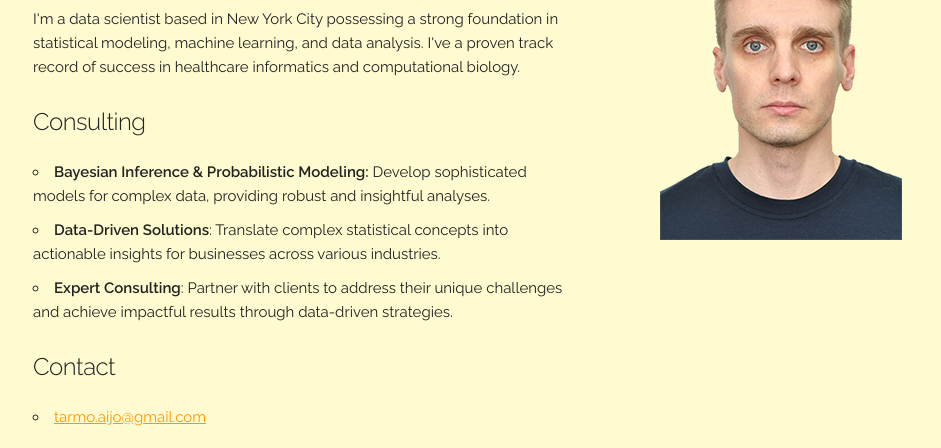
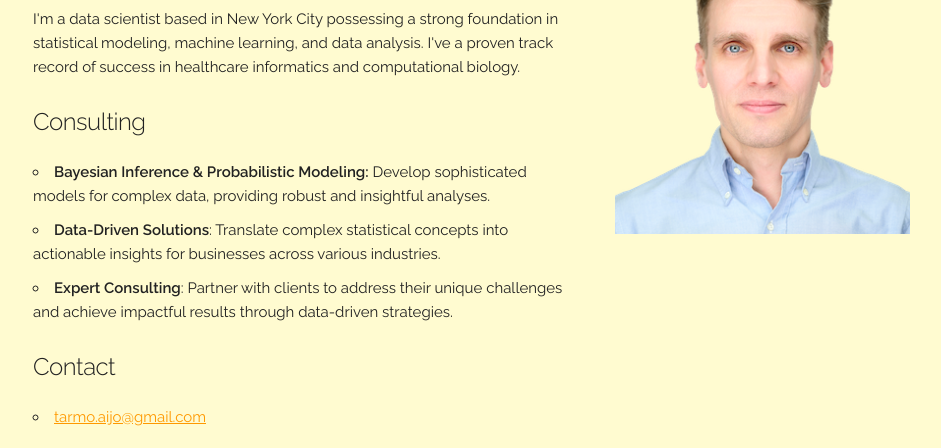
Before and after one commit to tare/homepage, a plain HTML site: page index.html in a window 1280 px wide. Shown: the part 108-556 px from the top of the page, without its empty margins (127-1068 px from the left). Drawn offline with nearby package versions, Linux system fonts and the light colour scheme; some icons are missing.

Commit message:
Update photo

```diff
--- a/css/custom.css
+++ b/css/custom.css
@@ -19,6 +19,11 @@ body {
   gap: 10px;
 }
 
+.photo {
+  max-width: 100%;
+  height: auto;
+}
+
 .link {
   opacity: 1;
   filter: alpha(opacity=100);
--- a/index.html
+++ b/index.html
@@ -214,11 +214,8 @@
             ></a>
           </div>
         </div>
-        <div
-          class="offset-by-one two columns"
-          style="margin-top: 5%; margin-bottom: 5%"
-        >
-          <div><img src="images/tarmo3.png" alt="Photo of Tarmo Äijö" /></div>
+        <div class="four columns" style="margin-top: 5%; margin-bottom: 5%">
+          <img class="photo" src="images/tarmo.png" alt="Photo of Tarmo Äijö" />
         </div>
       </div>
     </div>
```
Also changed, not shown: images/tarmo.png (added), images/tarmo3.png (deleted).
